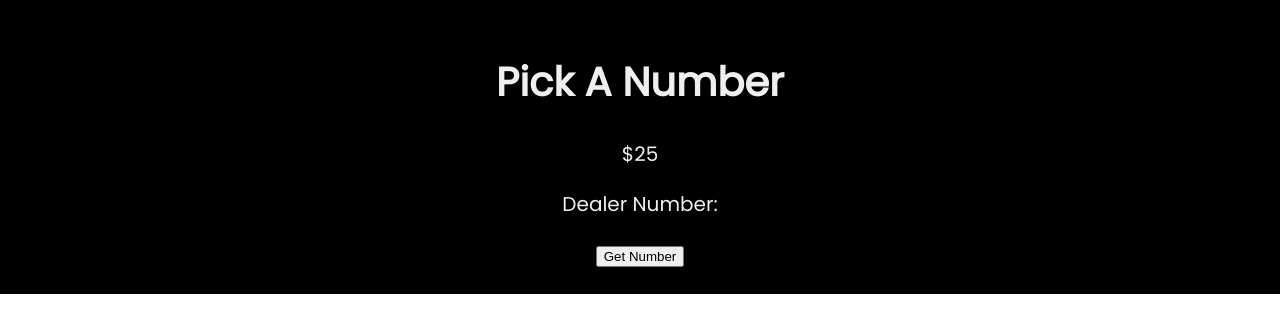
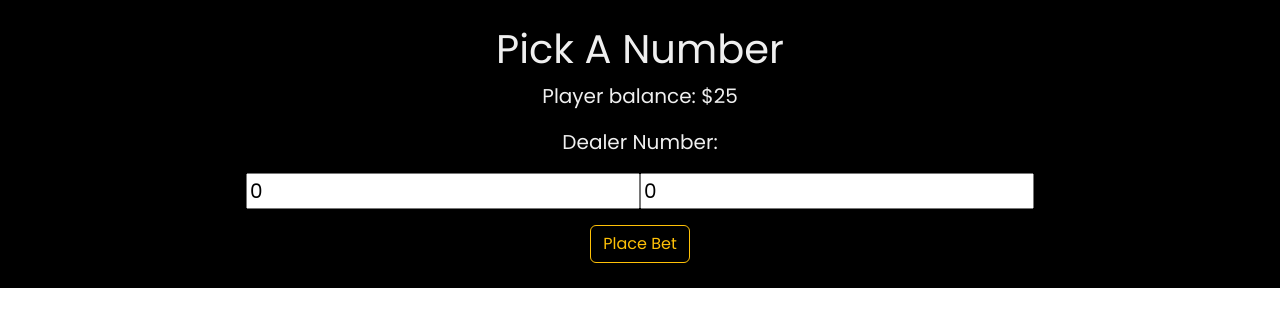
Before and after one commit to TMcKenna19/cousin-eddie-casino, a React (Create React App) app: page /pickanumber in a window 1280 px wide. Shown: the top 332 px of the page. Built offline with nearby package versions, Linux system fonts and the light colour scheme.

Commit message:
dealer number now shows in state.

```diff
--- a/package.json
+++ b/package.json
@@ -6,6 +6,7 @@
     "@testing-library/jest-dom": "^5.17.0",
     "@testing-library/react": "^13.4.0",
     "@testing-library/user-event": "^13.5.0",
+    "bootstrap": "^5.3.1",
     "react": "^18.2.0",
     "react-dom": "^18.2.0",
     "react-router-dom": "^6.15.0",
--- a/src/App.css
+++ b/src/App.css
@@ -14,6 +14,7 @@
 
 .header {
   padding: 0px;
+  background-color: #000000;
 }
 
 .game-container {
@@ -23,6 +24,7 @@
   gap: 25px;
   margin: 70px;
   text-align: center;
+  /* background-color: #000000; */
 }
 
 .game-green {
--- a/src/App.jsx
+++ b/src/App.jsx
@@ -1,4 +1,5 @@
 import './App.css';
+import 'bootstrap/dist/css/bootstrap.min.css';
 import {Routes, Route} from 'react-router-dom';
 import Home from './Components/Home';
 import PickNumber from './Components/PickNumber';
--- a/src/Components/PickNumber.jsx
+++ b/src/Components/PickNumber.jsx
@@ -1,31 +1,52 @@
-import { useState } from "react";
+import { useEffect, useState } from "react";
+
 
 const PickNumber = () => {
     const [playerBalance, setPlayerBalance] = useState(25);
-    const [playerBet, setPlayerBet] = useState();
-    const [number, setNumber] = useState();
-    const [playerNumber, setPlayerNumber] = useState();
+    const [dealerNumber, setDealerNumber] = useState();
+    const [formData, setFormData] = useState({
+        playerNumber: 0,
+        playerBet: 0
+    })
 
-    //Get random number
-    const getNumber = () => {
-        return Math.floor(Math.random() * 10) + 1;
+    const changeHandler = e => {
+        setFormData({...formData, [e.target.name]: e.target.value})
+    };
+
+    const submitHandler = e => {
+        e.preventDefault();
+        const newDealerNumber = Math.floor(Math.random() * 10 + 1);
+        setDealerNumber(newDealerNumber);
+        if(formData.playerNumber !== newDealerNumber){
+            setPlayerBalance((playerBalance - formData.playerBet))
+        }else {
+            setPlayerBalance((formData.playerBet + playerBalance))
+        }
+        console.log("dealer number -> ", newDealerNumber);
+        console.log("player number -> ", formData.playerNumber);
+        console.log("Player bet -> ", formData.playerBet)
+
     }
 
-    const handleClick = () => {
-        setNumber(getNumber);
-        if(playerNumber = getNumber) {
-            playerBet + playerBalance
-        }
-        console.log(number)
-    }
 
 
     return(
         <>
-        <h1>Pick A Number</h1>
-        <p>${playerBalance}</p>
-        <p>Dealer Number: {number}</p>
-        <button onClick={handleClick}>Get Number</button>
+        <div className="header">
+            <h1>Pick A Number</h1>
+            <p>Player balance: ${playerBalance}</p>
+            <p>Dealer Number: {dealerNumber}</p>
+        </div>
+        <div className="player-form">
+            <form onSubmit={submitHandler}>
+                <div className="form-input">
+                    <input type="text" name="playerBet" id="" value={formData.playerBet} onChange={changeHandler} placeholder="Make a Wager" />
+                    <input type="number" name="playerNumber" id="" value={formData.playerNumber} onChange={changeHandler} placeholder="Guess a number" />
+                </div>
+                <button type="submit" className="btn btn-outline-warning mt-3">Place Bet</button>
+            </form>
+        </div>
+
 
         </>
     )
```
Also changed, not shown: 1 other file (tests, documents, lock files or other folders).
